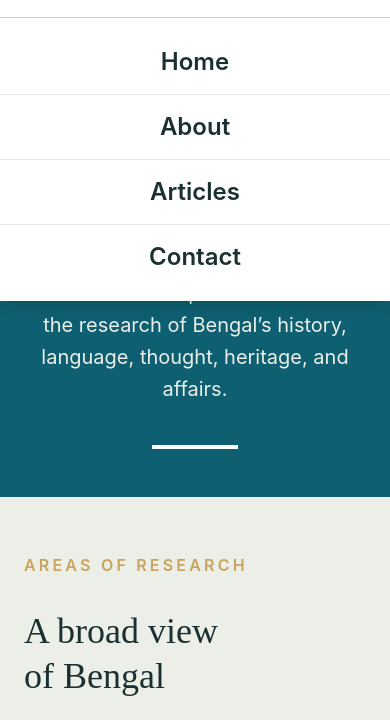
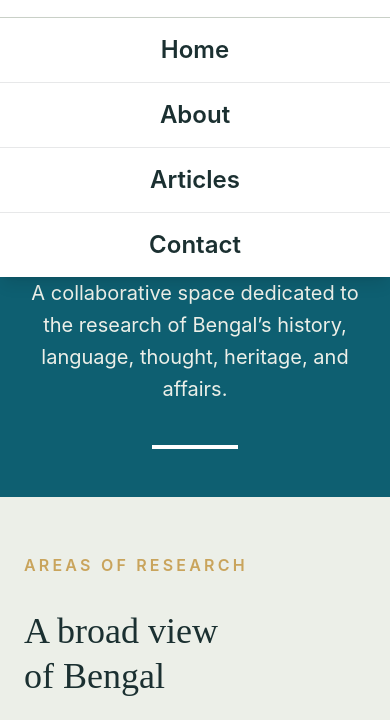
Before and after one commit to zaprithu/bengalica, an Astro site: page / in a window 390 px wide. Both pictures are taken after a click on the button "Open navigation menu". Shown: the part 103-823 px from the top of the page. Built offline with nearby package versions, Linux system fonts and the light colour scheme; Astro itself is replaced by a stand-in of ours.

Commit message:
remove NavBar padding

```diff
--- a/src/components/NavBar.astro
+++ b/src/components/NavBar.astro
@@ -51,7 +51,7 @@
     <!-- Mobile dropdown -->
     <ul
       id="mobile-menu"
-      class="hidden absolute top-full left-0 w-full bg-white shadow-lg border-t border-[#C9D0C7] flex flex-col items-center py-3 md:hidden"
+      class="hidden absolute top-full left-0 w-full bg-white shadow-lg border-t border-[#C9D0C7] flex flex-col items-center md:hidden"
     >
       <li class="w-full text-center border-b border-bengalica-dark/10">
         <a href="/bengalica/" class="block py-4 text-2xl font-semibold text-bengalica-ink hover:text-bengalica-gold hover:scale-105 ease-in-out transition-all duration-200">
```
